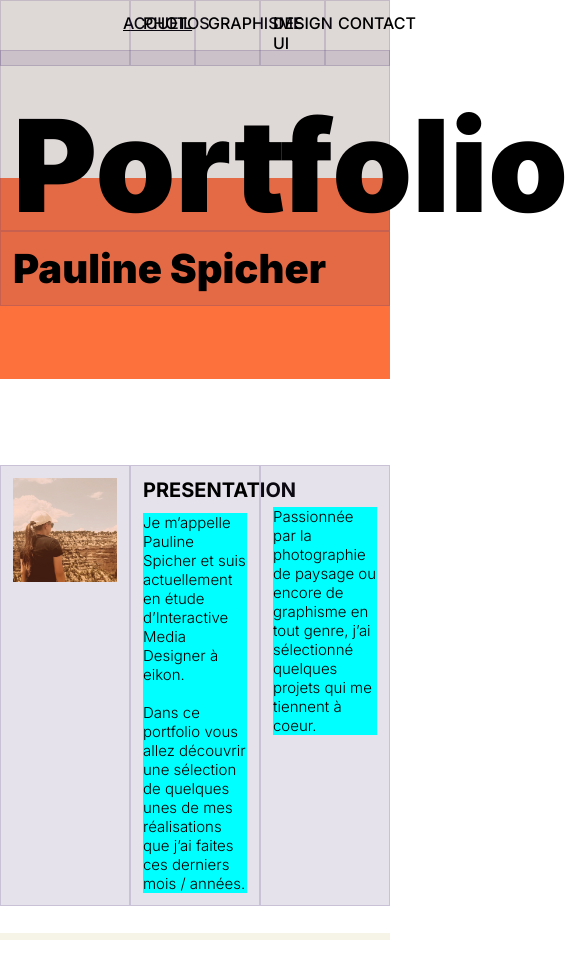
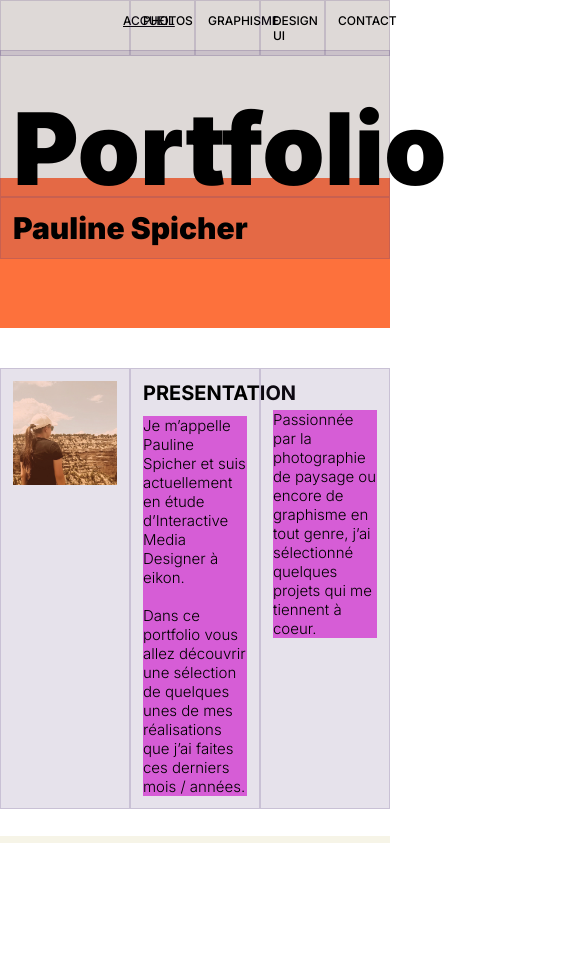
Before and after one commit to Pauline-Spicher/portfolio, a website built with Parcel: page src/index.html in a window 390 px wide. Shown: the whole page, 568 px wide, since content can reach past the window. After the commit the page ends 890 px from the top, so only its background shows below. Built offline with nearby package versions, Linux system fonts and the light colour scheme; a web font is replaced by a local one.

Commit message:
index responsive

```diff
--- a/src/scss/_base.scss
+++ b/src/scss/_base.scss
@@ -31,6 +31,7 @@ body {
   padding-top: 50px;
 }
 .header {
+  font-size: 20px;
   position: fixed;
   z-index: 1;
   top: 0;
@@ -65,7 +66,7 @@ body {
 @media (width <= 1000px) {
   p {
     font-family: Inter;
-    font-size: 10px;
+    font-size: 15px;
     font-weight: 400;
   }
 
--- a/src/scss/modules/_presentation.scss
+++ b/src/scss/modules/_presentation.scss
@@ -20,7 +20,7 @@
   font-weight: 300;
 }
 
-@media (max-width: 767px) {
+@media (max-width: 667px) {
   .presentation-font {
     background-color: aqua;
     font-family: Inter;
@@ -33,11 +33,36 @@
 }
 
 @media (max-width: 768px) {
+  h4 {
+    font-size: 12px;
+  }
+  .title-presentation {
+    margin-top: 25px;
+    margin-bottom: -25px;
+    font-size: 100px;
+  }
   .presentation-font {
-    background-color: aqua;
+    background-color: rgb(214, 93, 214);
     font-family: Inter;
     font-size: 10px;
     font-weight: 300;
+  }
+  h2 {
+    font-size: 30px;
+  }
+
+  .header-presentation-01 {
+    height: 11s0px;
+    background: #f6f4e7;
+  }
+  .header-presentation-02 {
+    height: 150px;
+    background: #fd713c;
+    margin-bottom: 40px;
+  }
+
+  .marge-47px {
+    margin-top: 47px;
   }
 }
 
```
Also changed, not shown: src/affiches.html (+1 -1 lines).
